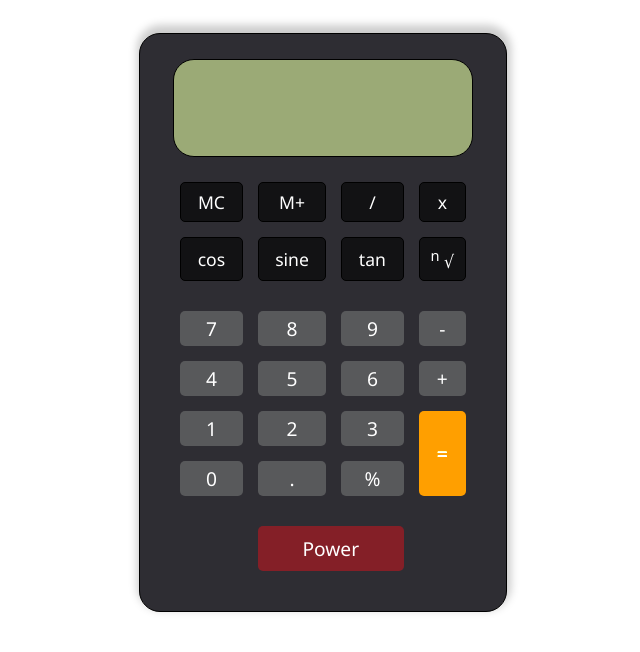
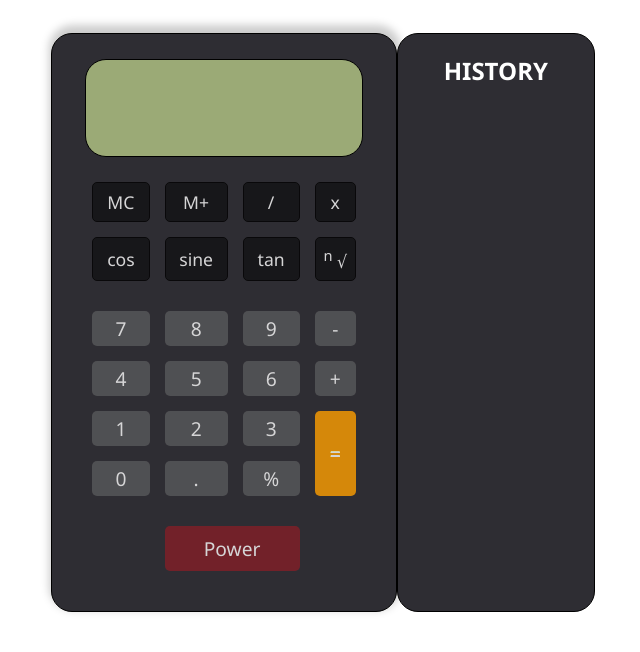
Before and after one commit to Adedayo-A/Calculator-in-Angular, an Angular app in the folder Calculator/calculator/: page / in a window 1280 px wide. Shown: the top 652 px of the page, without its empty margins (317-957 px from the left). Built offline with nearby package versions, Linux system fonts and the light colour scheme.

Commit message:
implement history checking feature

```diff
--- a/Calculator/calculator/src/app/app.component.css
+++ b/Calculator/calculator/src/app/app.component.css
@@ -3,22 +3,79 @@ body{
 }
 
 .container {
-    margin-top: 10rem;
+    display: flex;
     max-width: 1440px;
-    width: 25%;
+    width: 43%;
+    margin: auto;
+    /* background-color: blueviolet; */
+}
+
+.display-container {
+    /* margin-top: 10rem; */
+    width: 60%;
     padding: 25px;
     display: flex;
     flex-direction: column;
     background: #2E2D33;
-    margin: auto;
     border: 1px solid;
     border-radius: 21px;
     box-shadow: 1px -5px 8px 3px #ccc;
     font-family: 'Segoe UI', Tahoma, Geneva, Verdana, sans-serif;
 }
 
+/*** SECOND SCREEN ***/
+
+.logs__screen {
+    background-color: #2E2D33;
+    border: 1px solid;
+    border-radius: 21px;
+    width: 40%;
+}
+
+.screen__header-text {
+    color: white;
+    text-align: center;
+    font-family: 'Segoe UI', Tahoma, Geneva, Verdana, sans-serif;
+}
+
+.screen__body {
+    padding: 0 5%;
+}
+
+.logs__table {
+    width: 100%;
+    /* margin: auto; */
+}
+
+.logs__column {
+    display: flex;
+    border: 1px solid white;
+    border-radius: 5px;
+    width: 90%;
+    padding: 4%;
+    /* justify-content: space-around; */
+    margin: auto;
+    align-items: center;
+}
+
+.logs {
+    color: white;
+    text-align: right;
+    font-family: 'Segoe UI', Tahoma, Geneva, Verdana, sans-serif;
+}
+
+.logs__index {
+    text-align: left;
+    color: white;
+    margin-right: 10px;
+}
+/***** SECOND SCREEN ENDS ******/
+
+
+
+/* FIRST SCREEN CONTINUES */
 .msg-class {
-    font-size: 2.4rem;
+    font-size: 2.2rem;
     padding-top: 1rem;
 }
 
@@ -71,6 +128,7 @@ body{
     border-radius: 5px;
     column-width: 200px;
     padding: 3px;
+    opacity: 0.8;
 }
 
 .border-black {
@@ -83,9 +141,13 @@ body{
     opacity: 1;
 }
 
-.numkey {
+.numkey, .percent__key {
     background-color: #58595B;
     border-color: transparent;
+}
+
+.numkey:active {
+    background-color: #841F27;
 }
 
 .power{
@@ -96,7 +158,7 @@ body{
     padding: 8px 0;
 }
 
-td {
+.rowsdata td {
     text-align: center;
 }
 
@@ -104,6 +166,10 @@ td {
     color: white;
 }
 
+.opkey:active {
+    background-color: yellow;
+  }
+
 .equalkey {
     color: white;
     background-color: orangered;
--- a/Calculator/calculator/src/app/app.component.html
+++ b/Calculator/calculator/src/app/app.component.html
@@ -1,12 +1,13 @@
 <div class="container">
-    <div [ngClass]="{'msg-class' : maxRange, 'bigfont' : bigFont === true}" class="display-screen">
+  <div class="display-container">
+    <div [ngClass]="{'msg-class' : maxRange, 'bigfont' : bigFont === true}" class="display-screen" (keypress)="keyPress($event)" inputmode="numeric">
       {{ inputText }}
     </div>
     <div class="punch-keys-sect">
       <table class="table-of-data">
         <tr class="rows-data">
-          <td class="key ackey border-black" (click)="keyPress('AC')"> MC </td>
-          <td class="key ackey border-black" (click)="keyPress('M+')"> M+ </td>
+          <td class="key ackey opkey border-black" (click)="keyPress('AC')"> MC </td>
+          <td class="key ackey opkey border-black" (click)="keyPress('M+')"> M+ </td>
           <td class="key opkey border-black" (click)="keyPress('/')">/</td>
           <td class="key opkey border-black" (click)="keyPress('x')"> x </td>
         </tr>
@@ -21,24 +22,24 @@
           <td class="key numkey" (click)="keyPress('7')">7</td>
           <td class="key numkey" (click)="keyPress('8')">8</td>
           <td class="key numkey" (click)="keyPress('9')">9</td>
-          <td class="key numkey" (click)="keyPress('-')">-</td>
+          <td class="key opkey numkey" (click)="keyPress('-')">-</td>
         </tr>
         <tr class="rows-data">
           <td class="key numkey" (click)="keyPress('4')">4</td>
           <td class="key numkey" (click)="keyPress('5')">5</td>
           <td class="key numkey" (click)="keyPress('6')">6</td>
-          <td class="key numkey" (click)="keyPress('+')">+</td>
+          <td class="key opkey numkey" (click)="keyPress('+')">+</td>
         </tr>
         <tr class="rows-data">
           <td class="key numkey" (click)="keyPress('1')">1</td>
           <td class="key numkey" (click)="keyPress('2')">2</td>
           <td class="key numkey" (click)="keyPress('3')">3</td>
-          <td class="key equalkey" rowspan="2" (click)="getAnswer()"> = </td>
+          <td class="key opkey equalkey" rowspan="2" (click)="getAnswer()"> = </td>
         </tr>
         <tr class="rows-data">
           <td class="key numkey" (click)="keyPress('0')">0</td>
           <td class="key numkey" (click)="keyPress('.')">.</td>
-          <td class="key numkey" (click)="keyPress('%')"> % </td>
+          <td class="key opkey percent__key" (click)="keyPress('%')"> % </td>
         </tr>
         <tr></tr>
         <tr class="powerBtn">
@@ -51,4 +52,18 @@
           Power
         </div> -->
     </div>
+  </div>
+  <div class="logs__screen">
+    <h2 class="screen__header-text"> HISTORY </h2>
+    <div *ngFor="let log of logsArray; let i=index" class="screen__body">
+      <table class="logs__table">
+        <tr>
+          <td class="logs__column">
+            <span class="logs__index"> {{ i + 1 }}: </span>
+            <span class="logs"> {{ log }} </span>
+          </td>
+        </tr>
+      </table>
+    </div>
+  </div>
 </div>
--- a/Calculator/calculator/src/app/app.component.ts
+++ b/Calculator/calculator/src/app/app.component.ts
@@ -38,13 +38,32 @@ export class AppComponent {
   lastInputedKey: string;
   cubeRoot: boolean;
   bigFont: boolean = true;
+  log: string;
+  logsArray = [];
+
+
+  myround(number, precision = 1000) {
+    var result = Math.round(number / precision) *  precision;
+    return result;
+}
 
   // ARITHMETIC OPERATIONS
   division(num1: number, num2: number, strResult: string) {
+
     strResult = (num1 / num2).toString();
     console.log(strResult);
     if (strResult.length > 9) {
-      return strResult = strResult.substr(0, 9);
+      strResult = strResult.substr(0, 9);
+      this.log = `${num1} \\ ${num2} = ${strResult}`;
+      if(this.logsArray.length <= 4) {
+      this.logsArray.push(this.log);
+      }
+      return strResult;
+    } else {
+      this.log = `${num1} \\ ${num2} = ${strResult}`;
+      if(this.logsArray.length <= 4) {
+        this.logsArray.push(this.log);
+      }
     }
     return strResult;
   }
@@ -57,6 +76,10 @@ export class AppComponent {
       this.bigFont = false;
       return strResult = "Error..range exceeded";
     } else {
+      this.log = ` ${num1} x ${num2} = ${strResult}`;
+      if(this.logsArray.length <= 4) {
+        this.logsArray.push(this.log);
+      }
       this.maxRange = false;
       this.bigFont = true;
     }
@@ -65,26 +88,53 @@ export class AppComponent {
 
   subtraction(num1: number, num2: number, strResult: string) {
     strResult = (num1 - num2).toString();
+    this.log = ` ${ num1} - ${num2} = ${strResult}`;
+    if(this.logsArray.length <= 4) {
+      this.logsArray.push(this.log);
+    }
     console.log(strResult);
     return strResult;
   }
 
   addition(num1: number, num2: number, strResult: string) {
-    strResult = (num1 + num2).toString();
+
+    let result = num1 + num2;
+    result = this.myround(result, 6);
+    console.log(result);
+    strResult = (result).toString();
     console.log(strResult);
     if(strResult.length >= 10) {
-      this.maxRange = true;
-      this.bigFont = false;
-      return strResult = "Error..range exceeded";
+      this.log = ` ${ num1} + ${num2} = ${strResult}`;
+      if(this.logsArray.length <= 4) {
+        this.logsArray.push(this.log);
+      }
+      strResult = Math.round(parseFloat(strResult)).toString();
+      return strResult;
     } else {
-      this.maxRange = false;
-      this.bigFont = true;
+      this.log = ` ${ num1} + ${num2} = ${strResult}`;
+      if(this.logsArray.length <= 4) {
+        this.logsArray.push(this.log);
+      }
     }
     return strResult;
   }
 
   percentage(num1: number, strResult: string) {
-    return strResult = (num1 / 100).toString();
+    strResult = (num1 / 100).toString();
+    if(strResult.length > 10) {
+      strResult = strResult.substr(0, 9);
+      this.log = ` ${num1}% = ${strResult}`;
+      if(this.logsArray.length <= 4) {
+        this.logsArray.push(this.log);
+        }
+      return strResult;
+    } else {
+      this.log = ` ${num1}% = ${strResult}`;
+      if(this.logsArray.length <= 4) {
+        this.logsArray.push(this.log);
+      }
+    }
+    return strResult;
   }
 
   root(num1: number, strResult: string, num2: number) {
@@ -93,10 +143,17 @@ export class AppComponent {
     if(strResult.length >= 10) {
       this.maxRange = true;
       this.bigFont = false;
-      return strResult = strResult.substr(0, 9);
-
-      // return strResult = "Error..range exceeded";
+      strResult = strResult.substr(0, 9);
+      this.log = `${num2}√${num1} = ${strResult}`;
+      if(this.logsArray.length <= 4) {
+        this.logsArray.push(this.log);
+      }
+      return strResult;
     } else {
+      this.log = `${num2}√${num1} = ${strResult}`;
+      if(this.logsArray.length <= 4) {
+        this.logsArray.push(this.log);
+      }
       this.maxRange = false;
       this.bigFont = true;
     }
@@ -106,7 +163,17 @@ export class AppComponent {
   cos(num1: number, num2: number, strResult: string) {
     strResult = (num1 * Math.cos(num2)).toString();
     if(strResult.length >= 10) {
-      return strResult = strResult.substr(0, 9);
+      strResult = strResult.substr(0, 9);
+      this.log = ` ${ num1} cos ${num2} = ${strResult}`;
+      if(this.logsArray.length <= 4) {
+        this.logsArray.push(this.log);
+      }
+      return strResult;
+    } else {
+      this.log = ` ${ num1} cos ${num2} = ${strResult}`;
+      if(this.logsArray.length <= 4) {
+        this.logsArray.push(this.log);
+      }
     }
     return strResult;
   }
@@ -114,7 +181,17 @@ export class AppComponent {
   sine(num1: number, num2: number, strResult: string) {
     strResult = (num1 * Math.sin(num2)).toString();
     if(strResult.length >= 10) {
-      return strResult = strResult.substr(0, 9);
+      strResult = strResult.substr(0, 9);
+      this.log = ` ${ num1} sine ${num2} = ${strResult}`;
+      if(this.logsArray.length <= 4) {
+        this.logsArray.push(this.log);
+      }
+      return strResult;
+    } else {
+      this.log = ` ${ num1} sine ${num2} = ${strResult}`;
+      if(this.logsArray.length <= 4) {
+        this.logsArray.push(this.log);
+      }
     }
     return strResult;
   }
@@ -122,7 +199,17 @@ export class AppComponent {
   tan(num1: number, num2: number, strResult: string) {
     strResult = (num1 * Math.tan(num2)).toString();
     if(strResult.length >= 10) {
-      return strResult = strResult.substr(0, 9);
+      strResult = strResult.substr(0, 9);
+      this.log = ` ${ num1} tan ${num2} = ${strResult}`;
+      if(this.logsArray.length <= 4) {
+        this.logsArray.push(this.log);
+      }
+      return strResult;
+    } else {
+      this.log = ` ${ num1} tan ${num2} = ${strResult}`;
+      if(this.logsArray.length <= 4) {
+        this.logsArray.push(this.log);
+      }
     }
     return strResult;
   }
@@ -144,12 +231,20 @@ resetResult() {
 }
 
 // ONCLICK OPERATIONS
-  keyPress(key: string) {
+  keyPress(key: any) {
 
     if(this.disabled === true) {
       this.resetResult();
       return false;
     }
+
+    const pattern = /[0-9]/;
+     const inputChar = String.fromCharCode(key.charCode);
+
+     if (!pattern.test(inputChar)) {
+         // invalid character, prevent input
+         event.preventDefault();
+     }
 
     if (key === 'AC') {
       this.arithmeticOperator = false;
@@ -189,8 +284,6 @@ resetResult() {
     }
 
     if(this.inputText.includes('.') && key === '.') {
-      // this.maxRange = true;
-      // this.inputText = "Invalid Input";
       return;
     }
 
@@ -205,29 +298,31 @@ resetResult() {
       }
     }
 
-    if(key === '√') {
+    if(key === '√' && this.inputText.includes('√')) {
+      return;
+    } else if (key === '√' && this.inputText.includes('√') === false) {
       console.log('did sqroot got here');
       this.arithmeticSymbol = key;
-      this.bigFont = false;
-      this.cubeRoot = true;
-      console.log('cube root class = ', this.cubeRoot);
-      console.log('big font class = ', this.bigFont);
-
-    } else {
       this.bigFont = true;
     }
 
-    if(key === 'cos') {
+    if(key === 'cos' && this.inputText.includes('cos')) {
+      return;
+    } else if (key === 'cos' && this.inputText.includes('√') === false){
       console.log('did cos get here');
       this.arithmeticSymbol = key;
     }
 
-    if(key === 'sine') {
+    if(key === 'sine' && this.inputText.includes('sine')) {
+      return;
+    } else if (key === 'sine' && this.inputText.includes('√') === false) {
       console.log('did sine get here');
       this.arithmeticSymbol = key;
     }
 
-    if(key === 'tan') {
+    if(key === 'tan' && this.inputText.includes('tan')) {
+      return;
+    } else if (key === 'tan' && this.inputText.includes('√') === false) {
       console.log('did cos get here');
       this.arithmeticSymbol = key;
     }
@@ -290,39 +385,27 @@ resetResult() {
       this.disabled = false;
       this.maxRange = false;
       this.bigFont = true;
+      this.logsArray.length = 0;
       this.arithmeticSymbol = '';
       return this.inputText = "0";
     }
     else if (this.inputText !== '') {
       this.disabled = true;
+      this.logsArray.length = 0;
       return this.inputText = '';
     }
   }
 
   getAnswer() {
+
+    console.log('object', this.inputText);
     let lastChar = this.inputText[this.inputText.length - 1];
     if(this.disabled === true) {
       this.resetResult();
       return false;
     }
 
-    // this.numbers2 = parseFloat(this.inputText.split(this.arithmeticSymbol)[1]);
-    if(this.lastInputedKey === 'number') {
-      let result;
-      result = this.numbers2 = parseFloat(this.inputText);
-      result = this.rootNum2 = parseFloat(this.inputText.split(this.arithmeticSymbol)[1]);
-      // console.log("root num2 = ",this.rootNum2, "and input text =", this.inputText);
-      result = this.cosNum2 = parseFloat(this.inputText.split(this.arithmeticSymbol)[1]);
-      result = this.sineNum2 = parseFloat(this.inputText.split(this.arithmeticSymbol)[1]);
-      result = this.tanNum2 = parseFloat(this.inputText.split(this.arithmeticSymbol)[1]);
-      console.log('result ==', result);
-      if(isNaN(result) ) {
-        return;
-      }
-    } else {
-      return;
-    }
-
+    console.log('arr symbol ==', this.arithmeticSymbol);
 
     if (this.arithmeticSymbol === '') {
       console.log('I got to arithmetic symbol = empty');
@@ -331,38 +414,98 @@ resetResult() {
      }
 
     if (this.arithmeticSymbol === '/') {
+      if(this.lastInputedKey === 'number') {
+        this.numbers2 = parseFloat(this.inputText);
+        if(isNaN(this.numbers2)) {
+          return;
+        }
+      } else {
+        return;
+      }
+
       this.inputText = this.division(this.numbers1, this.numbers2, this.inputText);
       this.resultGenerated = true;
-      this.arithmeticSymbol = '';
     } else if (this.arithmeticSymbol === 'x') {
+      if(this.lastInputedKey === 'number') {
+        this.numbers2 = parseFloat(this.inputText);
+        if(isNaN(this.numbers2)) {
+          return;
+        }
+      } else {
+        return;
+      }
       this.inputText = this.multiplication(this.numbers1, this.numbers2, this.inputText);
       this.resultGenerated = true;
-      this.arithmeticSymbol = '';
     } else if (this.arithmeticSymbol === '-') {
+      if(this.lastInputedKey === 'number') {
+        this.numbers2 = parseFloat(this.inputText);
+        if(isNaN(this.numbers2)) {
+          return;
+        }
+      } else {
+        return;
+      }
       this.inputText = this.subtraction(this.numbers1, this.numbers2, this.inputText);
       this.resultGenerated = true;
-      this.arithmeticSymbol = '';
     } else if (this.arithmeticSymbol === '+') {
+      if(this.lastInputedKey === 'number') {
+        this.numbers2 = parseFloat(this.inputText);
+        if(isNaN(this.numbers2)) {
+          return;
+        }
+      } else {
+        return;
+      }
       this.inputText = this.addition(this.numbers1, this.numbers2, this.inputText);
       this.resultGenerated = true;
-      this.arithmeticSymbol = '';
     } else if(this.arithmeticSymbol === '√') {
+      if(this.lastInputedKey === 'number') {
+        this.rootNum2 = parseFloat(this.inputText.split(this.arithmeticSymbol)[1]);
+        if(isNaN(this.rootNum2)) {
+          return;
+        }
+      } else {
+        return;
+      }
       console.log('sqroot nums are ', this.rootNum1, this.rootNum2)
       this.inputText = this.root(this.rootNum2, this.inputText, this.rootNum1);
       this.resultGenerated = true;
       this.arithmeticSymbol = '';
     } else if(this.arithmeticSymbol === 'cos') {
+      if(this.lastInputedKey === 'number') {
+        this.cosNum2 = parseFloat(this.inputText.split(this.arithmeticSymbol)[1]);
+        if(isNaN(this.cosNum2)) {
+          return;
+        }
+      } else {
+        return;
+      }
       this.inputText = this.cos(this.cosNum1, this.cosNum2, this.inputText);
       this.resultGenerated = true;
       this.arithmeticSymbol = '';
     } else if(this.arithmeticSymbol === 'sine') {
+      if(this.lastInputedKey === 'number') {
+        this.sineNum2 = parseFloat(this.inputText.split(this.arithmeticSymbol)[1]);
+        console.log('sine num 2 ==', this.sineNum2);
+        if(isNaN(this.sineNum2)) {
+          return;
+        }
+      } else {
+        return;
+      }
       this.inputText = this.sine(this.sineNum1, this.sineNum2, this.inputText);
       this.resultGenerated = true;
-      this.arithmeticSymbol = '';
     } else if(this.arithmeticSymbol === 'tan') {
+      if(this.lastInputedKey === 'number') {
+        this.tanNum2 = parseFloat(this.inputText.split(this.arithmeticSymbol)[1]);
+        if(isNaN(this.tanNum2)) {
+          return;
+        }
+      } else {
+        return;
+      }
       this.inputText = this.tan(this.tanNum1, this.tanNum2, this.inputText);
       this.resultGenerated = true;
-      this.arithmeticSymbol = '';
     } else {
       this.inputText = "invalid operation";
       this.resultGenerated = true;
@@ -406,3 +549,20 @@ resetResult() {
               // "node_modules/bootstrap/dist/css/bootstrap.min.css"
 
     // <input type="text" maxlength="40" value="{{ inputText }}" class="display-screen">
+
+    // this.numbers2 = parseFloat(this.inputText.split(this.arithmeticSymbol)[1]);
+    // if(this.lastInputedKey === 'number') {
+    //   let result;
+    //   result = this.numbers2 = parseFloat(this.inputText);
+    //   result = this.rootNum2 = parseFloat(this.inputText.split(this.arithmeticSymbol)[1]);
+      // console.log("root num2 = ",this.rootNum2, "and input text =", this.inputText);
+    //   result = this.cosNum2 = parseFloat(this.inputText.split(this.arithmeticSymbol)[1]);
+    //   result = this.sineNum2 = parseFloat(this.inputText.split(this.arithmeticSymbol)[1]);
+    //   result = this.tanNum2 = parseFloat(this.inputText.split(this.arithmeticSymbol)[1]);
+    //   console.log('result ==', result);
+    //   if(isNaN(this.numbers2) || isNaN(this.rootNum2) || isNaN(this.cosNum2) || isNaN(this.sineNum2) || isNaN(this) ) {
+    //     return;
+    //   }
+    // } else {
+    //   return;
+    // }
```
